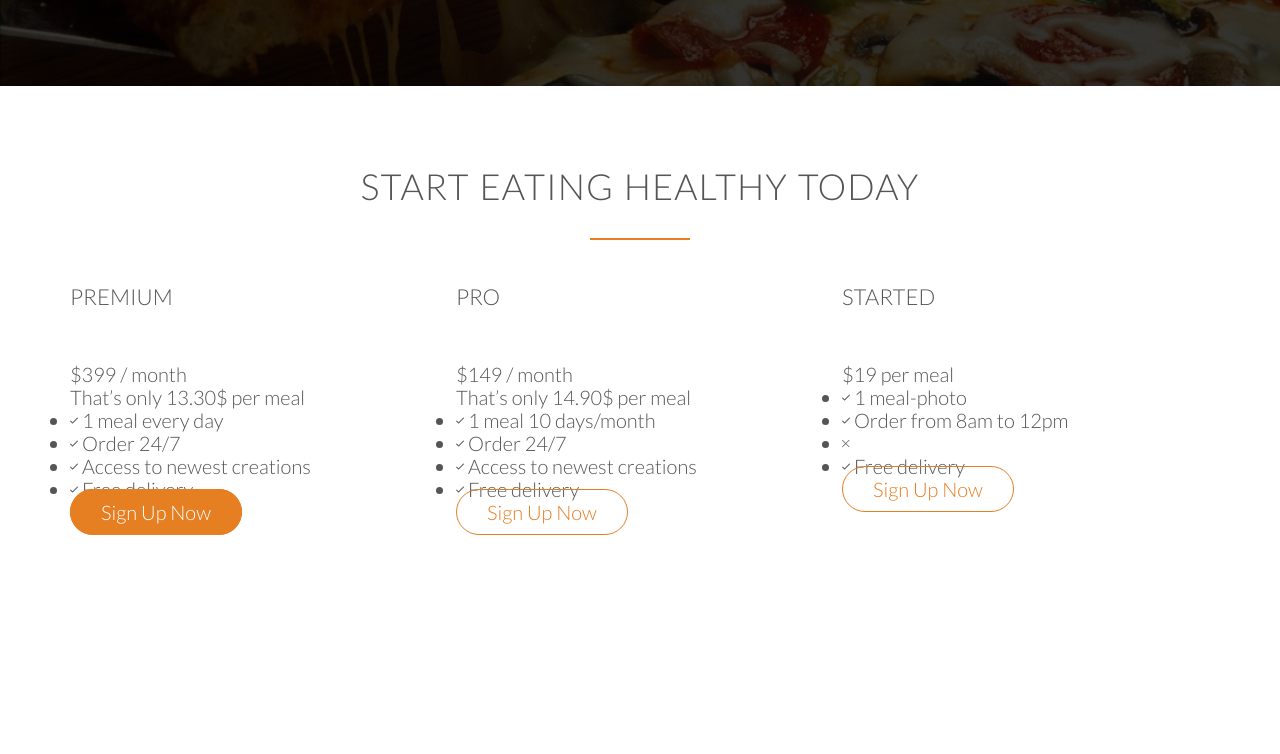
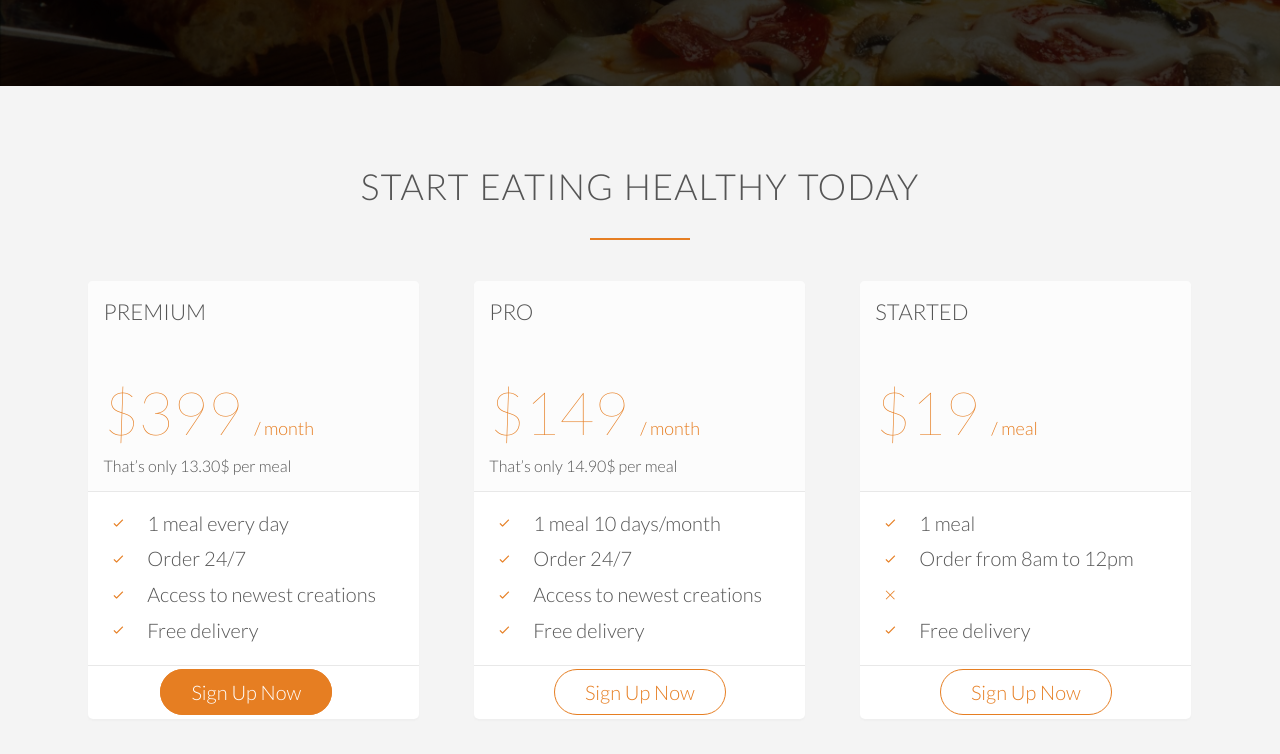
Before and after one commit to ms-tech-geek/omnifood, a plain HTML site: page index.html in a window 1280 px wide. Shown: the part 4009-4763 px from the top of the page. Before the commit the page ends 4625 px from the top, so only its background shows below. Drawn offline with Linux system fonts and the light colour scheme; files whose address does not match are found by name.

Commit message:
added style to plans section

```diff
--- a/index.html
+++ b/index.html
@@ -252,15 +252,15 @@
                 <div class="plan-box">
                     <div>
                         <h3>Premium</h3>
-                        <p class="plan-price">$399 / month</p>
+                        <p class="plan-price">$399 <span>/ month</span></p>
                         <p class="plan-price-meal">That’s only 13.30$ per meal</p>
                     </div>
                     <div>
                         <ul>
-                            <li><i class="ion-ios-checkmark-empty"></i> 1 meal every day</li>
-                            <li><i class="ion-ios-checkmark-empty"></i> Order 24/7</li>
-                            <li><i class="ion-ios-checkmark-empty"></i> Access to newest creations</li>
-                            <li><i class="ion-ios-checkmark-empty"></i> Free delivery</li>
+                            <li><i class="ion-ios-checkmark-empty icon-small"></i> 1 meal every day</li>
+                            <li><i class="ion-ios-checkmark-empty icon-small"></i> Order 24/7</li>
+                            <li><i class="ion-ios-checkmark-empty icon-small"></i> Access to newest creations</li>
+                            <li><i class="ion-ios-checkmark-empty icon-small"></i> Free delivery</li>
                         </ul>
                     </div>
                     <div>
@@ -272,15 +272,15 @@
                 <div class="plan-box">
                     <div>
                         <h3>Pro</h3>
-                        <p class="plan-price">$149 / month</p>
+                        <p class="plan-price">$149 <span>/ month</span></p>
                         <p class="plan-price-meal">That’s only 14.90$ per meal</p>
                     </div>
                     <div>
                         <ul>
-                            <li><i class="ion-ios-checkmark-empty"></i> 1 meal 10 days/month</li>
-                            <li><i class="ion-ios-checkmark-empty"></i> Order 24/7</li>
-                            <li><i class="ion-ios-checkmark-empty"></i> Access to newest creations</li>
-                            <li><i class="ion-ios-checkmark-empty"></i> Free delivery</li>
+                            <li><i class="ion-ios-checkmark-empty icon-small"></i> 1 meal 10 days/month</li>
+                            <li><i class="ion-ios-checkmark-empty icon-small"></i> Order 24/7</li>
+                            <li><i class="ion-ios-checkmark-empty icon-small"></i> Access to newest creations</li>
+                            <li><i class="ion-ios-checkmark-empty icon-small"></i> Free delivery</li>
                         </ul>
                     </div>
                     <div>
@@ -292,15 +292,15 @@
                 <div class="plan-box">
                     <div>
                         <h3>started</h3>
-                        <p class="plan-price">$19 per meal</p>
-                        <p class="plan-price-meal"></p>
+                        <p class="plan-price">$19 <span>/ meal</span></p>
+                        <p class="plan-price-meal">&nbsp;</p>
                     </div>
                     <div>
                         <ul>
-                            <li><i class="ion-ios-checkmark-empty"></i> 1 meal-photo</li>
-                            <li><i class="ion-ios-checkmark-empty"></i> Order from 8am to 12pm</li>
-                            <li><i class="ion-ios-close-empty"></i> </li>
-                            <li><i class="ion-ios-checkmark-empty"></i> Free delivery</li>
+                            <li><i class="ion-ios-checkmark-empty icon-small"></i> 1 meal</li>
+                            <li><i class="ion-ios-checkmark-empty icon-small"></i> Order from 8am to 12pm</li>
+                            <li><i class="ion-ios-close-empty icon-small"></i> </li>
+                            <li><i class="ion-ios-checkmark-empty icon-small"></i> Free delivery</li>
                         </ul>
                     </div>
                     <div>
--- a/resources/css/style.css
+++ b/resources/css/style.css
@@ -408,3 +408,59 @@ cite img {
     margin-right: 10px;
     vertical-align: middle;
 }
+
+/*
+    PLANS
+*/
+
+.section-plans {
+    background-color: #f4f4f4;
+}
+
+.plan-box {
+    background-color: #fff;
+    border-radius: 5px;
+    width: 90%;
+    margin-left: 5%;
+    box-shadow: 0 2px 2px #efefef;
+}
+
+.plan-box div {
+    padding: 15px;
+    border-bottom: 1px solid #e8e8e8;
+}
+
+.plan-box div:first-child {
+    background-color: #fcfcfc;
+    border-top-left-radius: 5px;
+    border-top-right-radius: 5px;
+}
+
+.plan-box div:last-child {
+    text-align: center;
+    border: 0;
+}
+
+.plan-price {
+    font-size: 300%;
+    font-weight: 100;
+    margin-bottom: 10px;
+    color: #e67e22;
+}
+
+.plan-price span {
+    font-size: 30%;
+    font-weight: 300;
+}
+
+.plan-price-meal {
+    font-size: 80%;
+}
+
+.plan-box ul{
+    list-style: none;
+}
+
+.plan-box li {
+    padding: 5px 0;
+}
```
